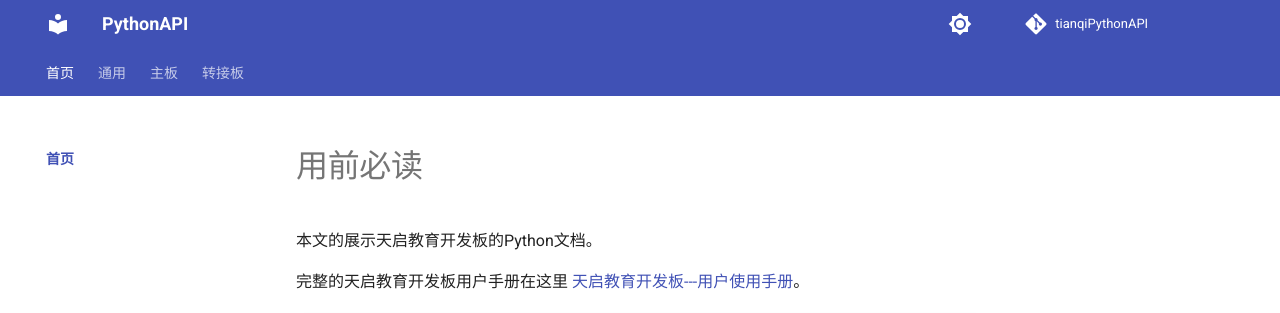
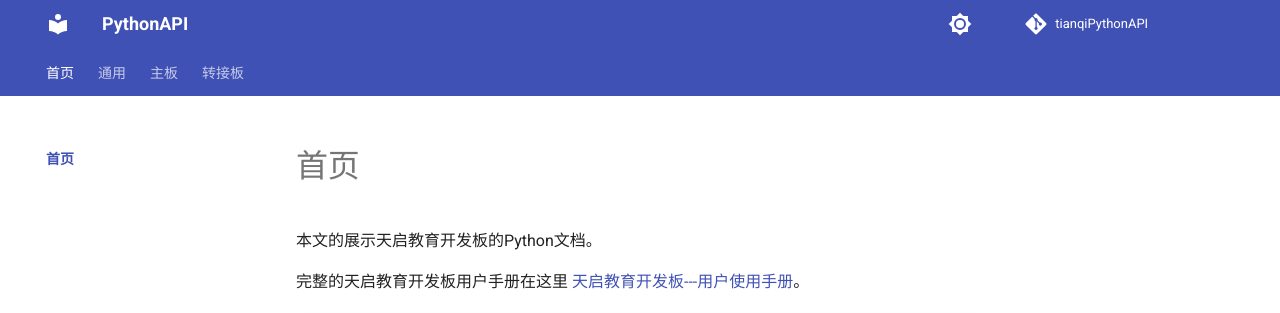
Before and after one commit to rdhuht/tqwiki, an MkDocs documentation site: the page built from docs/index.md, in a window 1280 px wide. Shown: the top 313 px of the page. Built offline with MkDocs 1.6.1 and Material for MkDocs 9.7.7, drawn with Linux system fonts in a browser that asks for light colours; comment, search, counter and statistics services are not loaded.

Commit message:
Update index.md

```diff
--- a/docs/index.md
+++ b/docs/index.md
@@ -1,4 +1,4 @@
-# 用前必读
+# 首页
 本文的展示天启教育开发板的Python文档。
 
 完整的天启教育开发板用户手册在这里 [天启教育开发板---用户使用手册](https://www.yuque.com/tianqi-xarhl/nkoqkd)。
```
